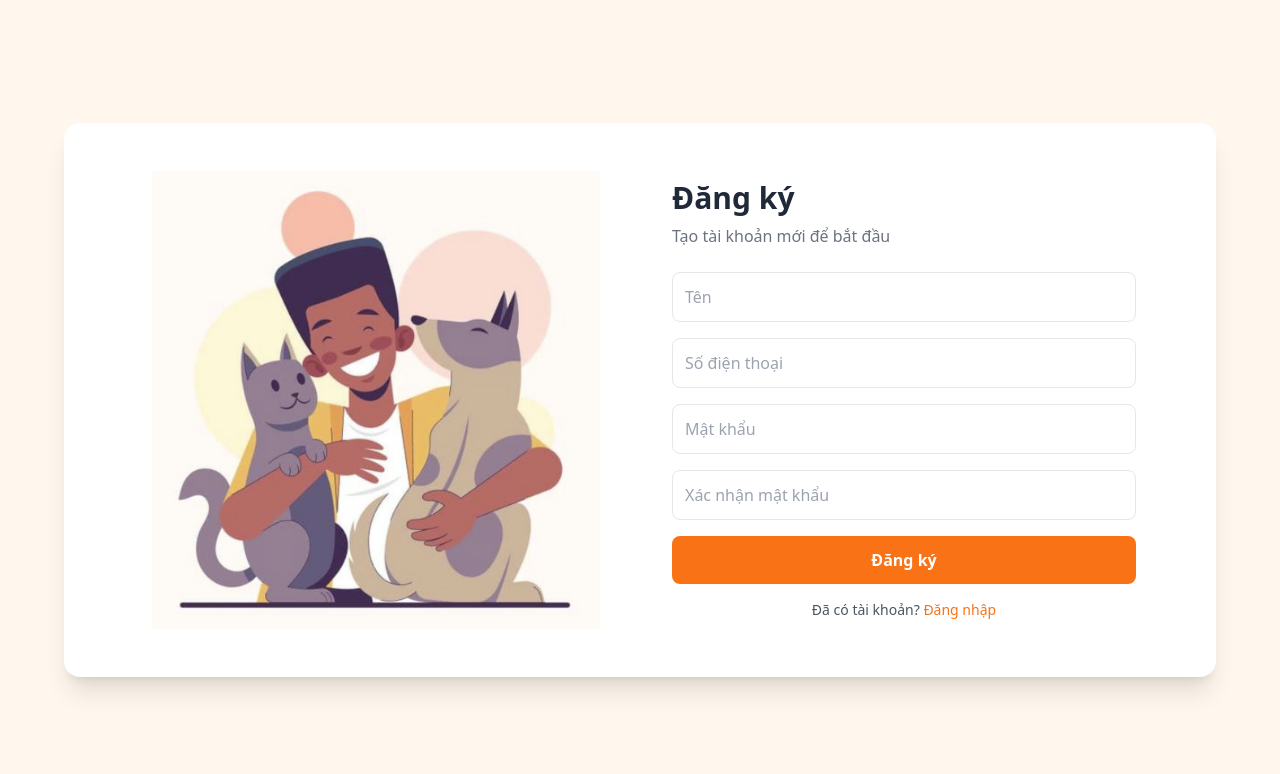
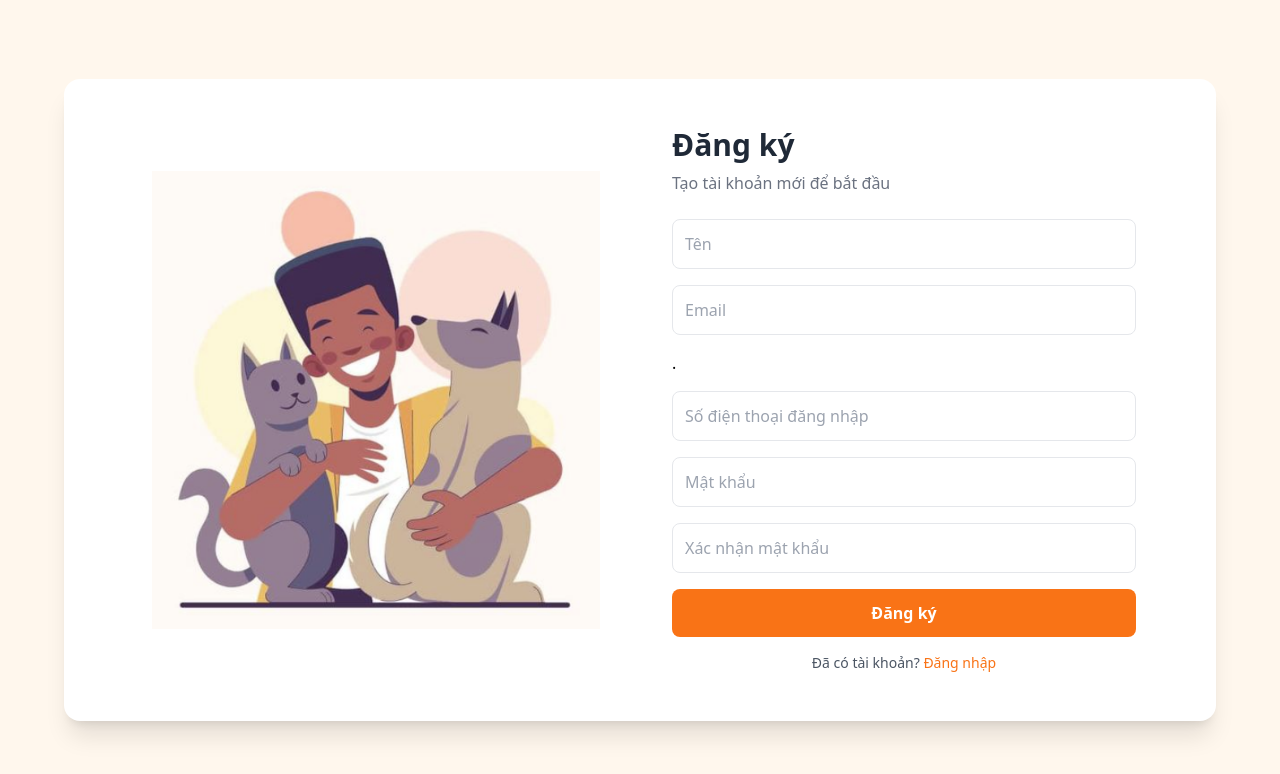
Before and after one commit to spa-pet-system/spa-pet-frontend, a React (Vite) app: page /register in a window 1280 px wide. Shown: the top 774 px of the page. Built offline with nearby package versions, Linux system fonts and the light colour scheme; no server answers.

Commit message:
add email input to RegistrationForm

```diff
--- a/src/pages/RegisterPage.jsx
+++ b/src/pages/RegisterPage.jsx
@@ -11,6 +11,10 @@ const schema = yup.object().shape({
     .string()
     .required('Tên là bắt buộc')
     .min(2, 'Tên phải từ 2 ký tự'),
+  email: yup
+    .string()
+    .email('Email không hợp lệ')
+    .required('Email là bắt buộc'),
   phone: yup
     .string()
     .required('Số điện thoại là bắt buộc')
@@ -36,9 +40,9 @@ export default function RegisterPage() {
 
   const navigate = useNavigate();
 
-  const onSubmit = async ({ name, phone, password }) => {
+  const onSubmit = async ({ name, phone, password, email }) => {
     try {
-      await registerByPhone(name, phone, password);
+      await registerByPhone(name, phone, password, email);
       toast.success('Tạo tài khoản thành công! Vui lòng đăng nhập.');
       navigate('/login');
     } catch (err) {
@@ -73,7 +77,17 @@ export default function RegisterPage() {
             <div>
               <input
                 type="text"
-                placeholder="Số điện thoại"
+                placeholder="Email"
+                {...register('email')}
+                className="border rounded-lg p-3 w-full focus:outline-none focus:ring-2 focus:ring-orange-400"
+              />
+              {errors.email && <p className="text-red-500 mt-1">{errors.email.message}</p>}
+            </div>
+ <span>.</span>
+            <div>
+              <input
+                type="text"
+                placeholder="Số điện thoại đăng nhập"
                 {...register('phone')}
                 className="border rounded-lg p-3 w-full focus:outline-none focus:ring-2 focus:ring-orange-400"
               />
--- a/src/services/authService.js
+++ b/src/services/authService.js
@@ -13,9 +13,9 @@ export const login = async (phone, password) => {
 
 };
 
-export const registerByPhone = async (name, phone, password) => {
+export const registerByPhone = async (name, phone, password, email) => {
     try {
-        const res = await axios.post('/auth/register', { phone, password, name });
+        const res = await axios.post('/auth/register', { phone, password, name, email });
         setToken(res.data.accessToken);
         return res.data;
     } catch (error) {
```
